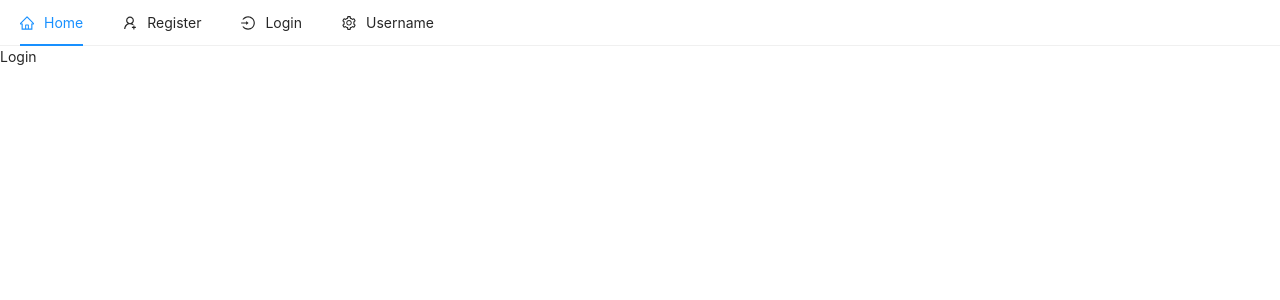
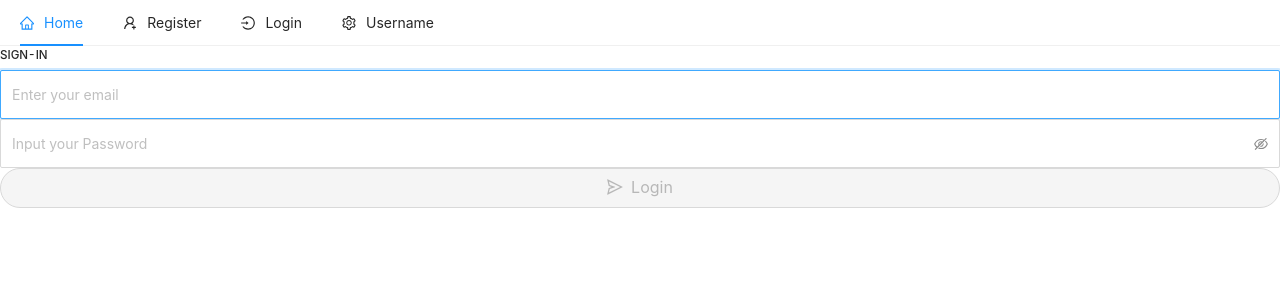
Before and after one commit to Pekstaar/client-frontend, a React (Create React App) app: page /login in a window 1280 px wide. Shown: the top 300 px of the page. Built offline with nearby package versions, Linux system fonts and the light colour scheme; no server answers.

Commit message:
login-page-frontend

```diff
--- a/src/App.js
+++ b/src/App.js
@@ -5,7 +5,7 @@ import { useDispatch } from "react-redux";
 import "react-notifications/lib/notifications.css";
 
 import Header from "./components/nav/Header";
-import Login from "./pages/auth/Login";
+import Login from "./pages/auth/Login.js";
 import Register from "./pages/auth/Register.js";
 import RegisterComplete from "./pages/auth/RegisterComplete";
 import Home from "./pages/Home";
--- /dev/null
+++ b/src/pages/auth/Login.js
@@ -0,0 +1,64 @@
+import React, { useState } from "react";
+import { Button, Input } from "antd";
+import { authentication } from "../../Firebase";
+import { SendOutlined } from "@ant-design/icons";
+
+// const { Password } = Input;
+
+const Login = () => {
+  const [email, setEmail] = useState("");
+  const [password, setPassword] = useState("");
+
+  const handleSubmit = async (e) => {
+    e.preventDefault();
+  };
+
+  const loginForm = () => (
+    <form onSubmit={handleSubmit}>
+      <Input
+        style={{ height: "3.5em" }}
+        type="email"
+        placeholder="Enter your email"
+        className="form-control"
+        value={email}
+        onChange={(e) => setEmail(e.target.value)}
+        autoFocus
+      />
+      <Input.Password
+        style={{ height: "3.5em" }}
+        placeholder="Input your Password"
+        className="form-control my-3"
+        value={password}
+        onChange={(e) => setPassword(e.target.value)}
+      />
+
+      {/* <button type="submit" className="btn btn-raised btn-secondary m-2">
+        Login
+      </button> */}
+      <Button
+        type="primary submit"
+        size="large"
+        onClick={handleSubmit}
+        block
+        shape="round"
+        icon={<SendOutlined />}
+        disabled={!email || password.length < 6}
+      >
+        Login
+      </Button>
+    </form>
+  );
+
+  return (
+    <div className="container p-5">
+      <div className="row">
+        <div className="col-md-6 offset-md-3">
+          <h5 className="float-center mx-3">SIGN-IN</h5>
+          {loginForm()}
+        </div>
+      </div>
+    </div>
+  );
+};
+
+export default Login;
--- a/src/pages/auth/Login.jsx
+++ /dev/null
@@ -1,11 +0,0 @@
-import React from "react";
-
-const Login = () => {
-  return (
-    <div>
-      <p>Login</p>
-    </div>
-  );
-};
-
-export default Login;
--- a/src/pages/auth/RegisterComplete.js
+++ b/src/pages/auth/RegisterComplete.js
@@ -6,6 +6,7 @@ import { NotificationManager } from "react-notifications";
 const RegisterComplete = ({ history }) => {
   const [email, setEmail] = useState("");
   const [password, setPassword] = useState("");
+  const [confirmPassword, setConfirm] = useState("");
 
   useEffect(() => {
     setEmail(window.localStorage.getItem("registrationEmail"));
@@ -15,6 +16,11 @@ const RegisterComplete = ({ history }) => {
     e.preventDefault();
 
     // Validations
+    if (confirmPassword !== password) {
+      NotificationManager.error("Passwords do not Match!");
+      return;
+    }
+
     if (!email || !password) {
       NotificationManager.error("Email and password required");
       return;
@@ -49,7 +55,7 @@ const RegisterComplete = ({ history }) => {
         console.log("User", user, "idToken", idTokenResult);
 
         // redirect
-        history.push("/");
+        // history.push("/");
       }
     } catch (error) {
       NotificationManager.error(error.message);
@@ -66,7 +72,7 @@ const RegisterComplete = ({ history }) => {
         disabled
       />
 
-      <Input
+      <Input.Password
         style={{ height: "3.5em" }}
         type="password"
         placeholder="Input Password"
@@ -76,6 +82,13 @@ const RegisterComplete = ({ history }) => {
         autoFocus
       />
 
+      <Input.Password
+        style={{ height: "3.5em" }}
+        placeholder="confirm Password"
+        className="form-control my-3"
+        value={confirmPassword}
+        onChange={(e) => setConfirm(e.target.value)}
+      />
       <button type="submit" className="btn btn-raised btn-secondary m-2">
         Register
       </button>
```
Also changed, not shown: 1 other file (tests, documents, lock files or other folders).
